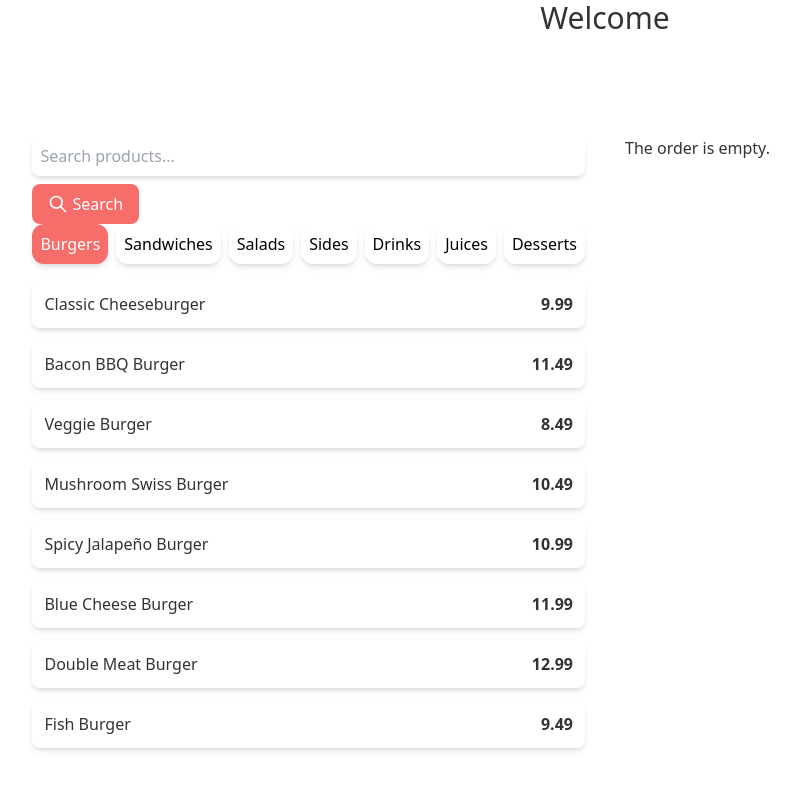
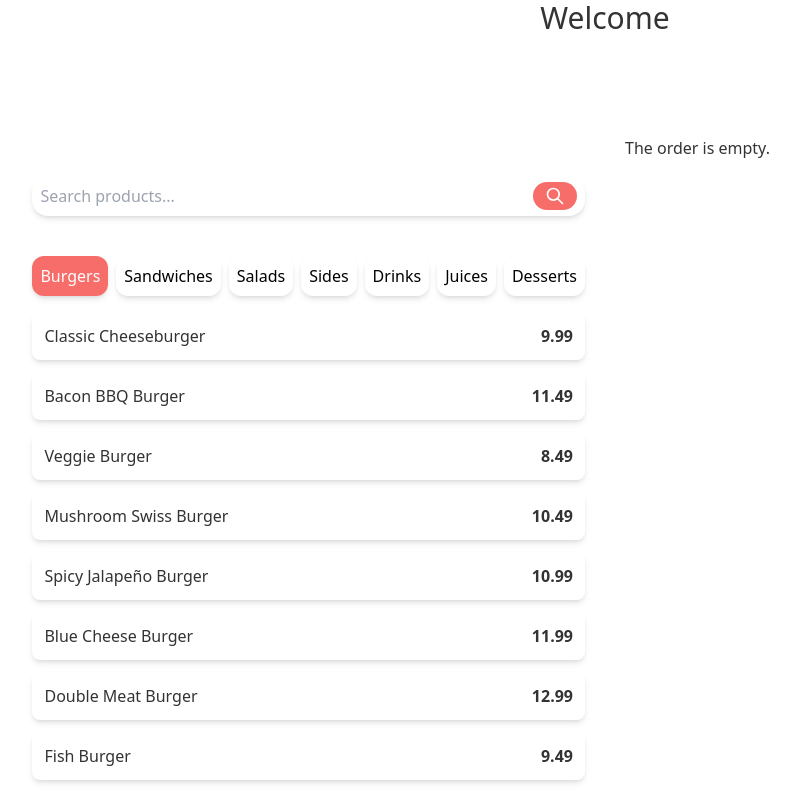
Before and after one commit to seguramaria/tip-calculator, a React (Vite) app: page /menu in a window 1280 px wide. Shown: the top 800 px of the page, without its empty margins (35-835 px from the left). Built offline with nearby package versions, Linux system fonts and the light colour scheme.

Commit message:
fix: search button

```diff
--- a/src/components/Search.tsx
+++ b/src/components/Search.tsx
@@ -10,20 +10,20 @@ export const Search = ({ setSearchTerm, searchTerm }: Props) => {
     setSearchTerm(searchTerm.trim());
   };
   return (
-    <div>
+    <div className="relative my-10">
       <input
         type="text"
         value={searchTerm}
         onChange={(e) => setSearchTerm(e.target.value)}
         placeholder="Search products..."
-        className="w-full rounded-lg p-2 shadow-md focus:outline-none"
+        className="w-full rounded-2xl p-2 shadow-md focus:outline-none pr-10"
       />
       <button
         onClick={handleSearch}
-        className="bg-[#F76D6A] text-white rounded-lg px-4 py-2 flex items-center mt-2"
+        className="absolute right-2 top-1/2 transform -translate-y-1/2 bg-[#F76D6A] hover:bg-[#D9534F] text-white rounded-full px-3 py-1 flex items-center"
       >
         <svg
-          className="w-5 h-5 mr-1"
+          className="w-5 h-5"
           xmlns="http://www.w3.org/2000/svg"
           viewBox="0 0 24 24"
           fill="none"
@@ -35,7 +35,6 @@ export const Search = ({ setSearchTerm, searchTerm }: Props) => {
           <circle cx="10" cy="10" r="7" />
           <line x1="21" y1="21" x2="15" y2="15" />
         </svg>
-        Search
       </button>
     </div>
   );
```
